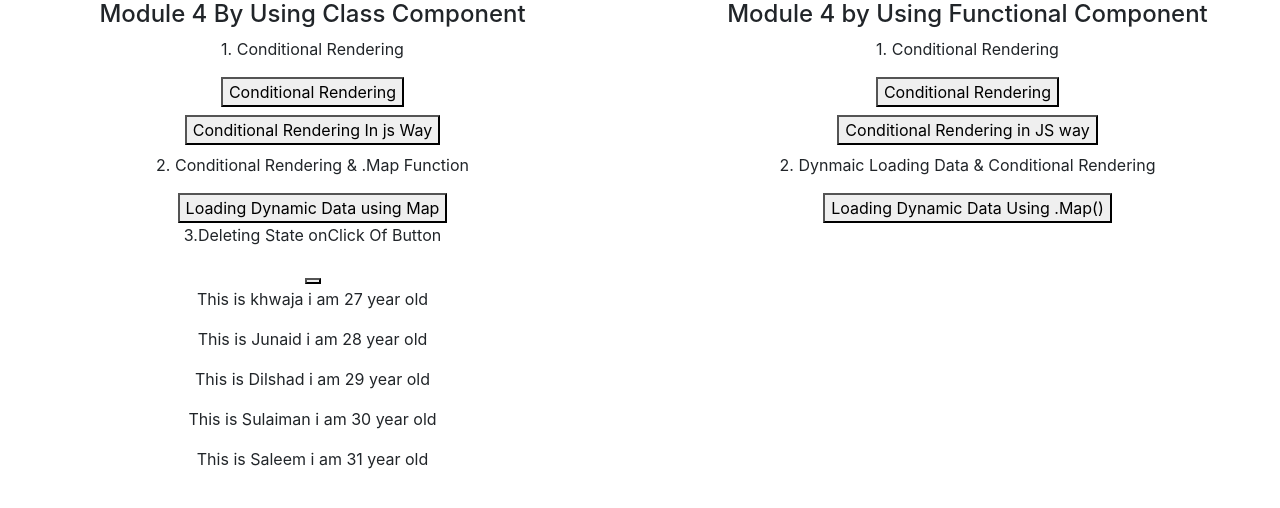
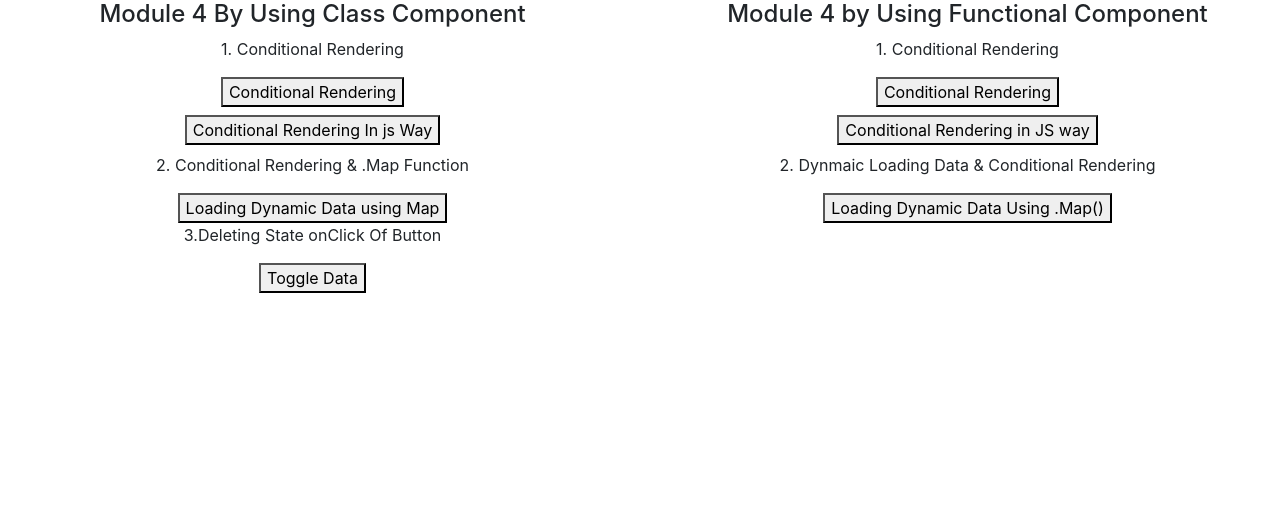
Before and after one commit to HusnainK721/my-first-app, a React (Create React App) app: page / in a window 1280 px wide. Shown: the top 508 px of the page. Built offline with nearby package versions, Linux system fonts and the light colour scheme.

Commit message:
working with deleting stste

```diff
--- a/src/Component/Module-4-ListAndConditional/ListAndConditionalClass/D-DeletingState/DeletingStateChildC.jsx
+++ b/src/Component/Module-4-ListAndConditional/ListAndConditionalClass/D-DeletingState/DeletingStateChildC.jsx
@@ -4,7 +4,7 @@ export class DeletingStateChildC extends Component {
   render() {
     return (
       <div>
-        <p>
+        <p onClick={this.props.delete}>
           This is {this.props.name} i am {this.props.age} year old
         </p>
       </div>
--- a/src/Component/Module-4-ListAndConditional/ListAndConditionalClass/D-DeletingState/DeletingStateParentC.jsx
+++ b/src/Component/Module-4-ListAndConditional/ListAndConditionalClass/D-DeletingState/DeletingStateParentC.jsx
@@ -11,16 +11,34 @@ export class DeletingStateParentC extends Component {
       { name: "Saleem", age: 31 },
     ],
   };
+  showPerson;
+  switchNameHandler = () => {
+    const isShow = this.state.showPerson;
+    this.setState({ showPerson: !isShow });
+  };
   render() {
+    let displayPersonData = null;
+    if (this.state.showPerson) {
+      displayPersonData = (
+        <div>
+          {this.state.person.map((item, index) => {
+            return (
+              <DeletingStateChildC
+                name={item.name}
+                age={item.age}
+                // delete={this.deleteStateHandler(index)}
+              />
+            );
+          })}
+          <button>Change State</button>
+        </div>
+      );
+    }
     return (
       <div>
         <p> 3.Deleting State onClick Of Button</p>
-        <button></button>
-        <div>
-          {this.state.person.map((item) => {
-            return <DeletingStateChildC name={item.name} age={item.age} />;
-          })}
-        </div>
+        <button onClick={this.switchNameHandler}>Toggle Data</button>
+        {displayPersonData}
       </div>
     );
   }
```
Also changed, not shown: 1 other file (tests, documents, lock files or other folders).
